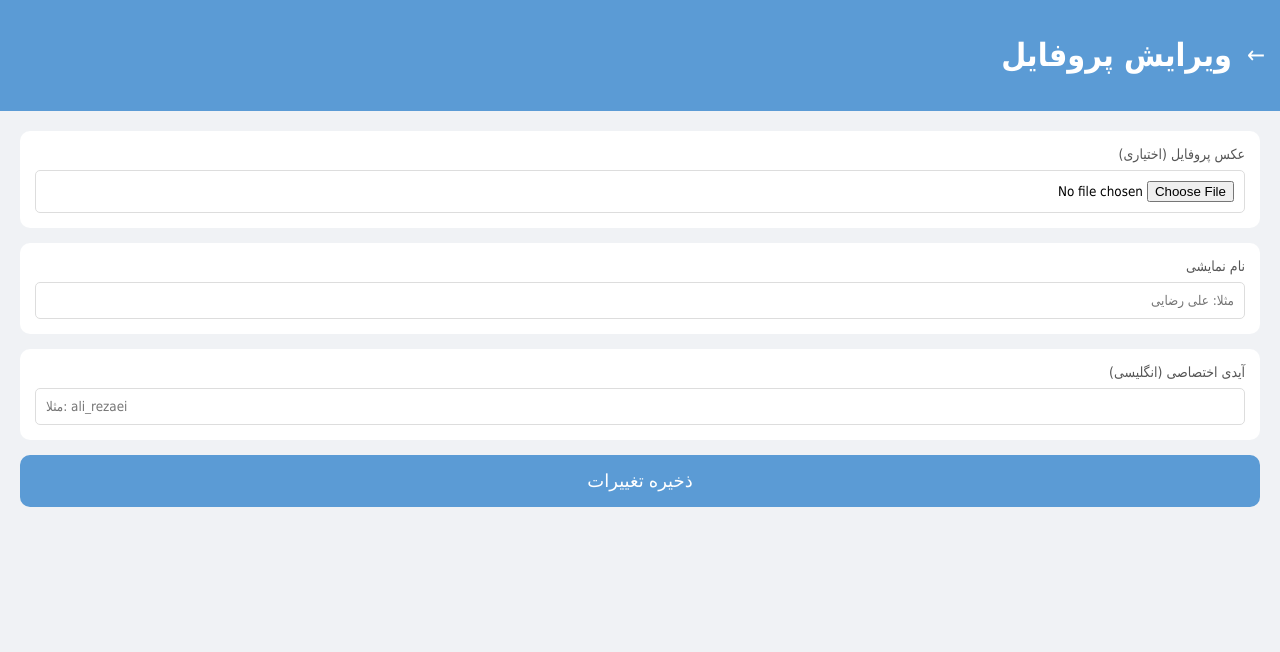
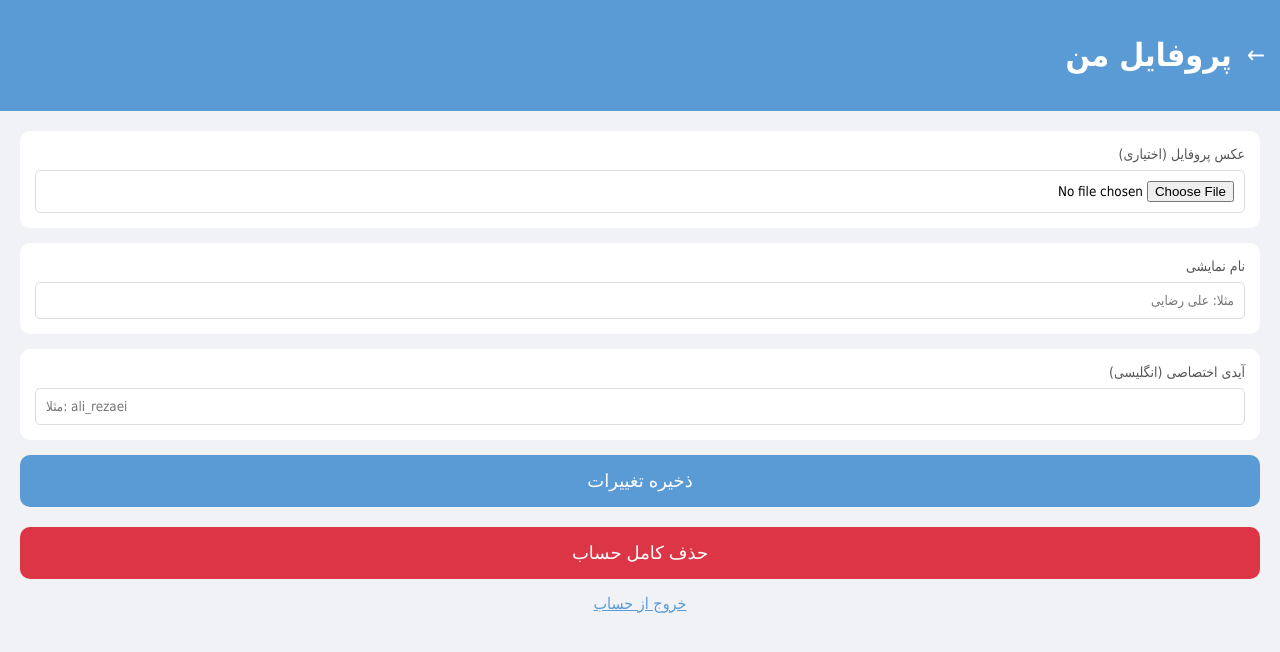
Before and after one commit to azhwan528-wq/chat-app, a Python web app: template templates/profile.html in a window 1280 px wide. Shown: the top 652 px of the page. Run offline with Jinja, Linux system fonts and the light colour scheme; the template is opened without the code that fills it, so the values that code supplies are empty.

Commit message:
Update profile.html

```diff
--- a/templates/profile.html
+++ b/templates/profile.html
@@ -13,6 +13,7 @@
         .input-group label { display: block; margin-bottom: 8px; color: #555; font-size: 14px; }
         .input-group input { width: 100%; padding: 10px; border: 1px solid #ddd; border-radius: 5px; box-sizing: border-box; font-family: 'Tahoma'; }
         .btn-submit { width: 100%; padding: 15px; background: #5b9bd5; color: white; border: none; border-radius: 10px; font-size: 18px; cursor: pointer; }
+        .btn-danger { background: #dc3545; }
         .alert-error { background-color: #f8d7da; color: #721c24; padding: 10px; border-radius: 5px; margin-bottom: 15px; }
         .alert-success { background-color: #d4edda; color: #155724; padding: 10px; border-radius: 5px; margin-bottom: 15px; }
     </style>
@@ -20,7 +21,7 @@
 <body>
     <div class="header">
         <a href="/home">&#8592;</a>
-        <h1>ویرایش پروفایل</h1>
+        <h1>پروفایل من</h1>
     </div>
     <div class="form-container">
         {% with messages = get_flashed_messages(with_categories=true) %}
@@ -28,6 +29,7 @@
             <div class="alert alert-{{ category }}">{{ message }}</div>
           {% endfor %}
         {% endwith %}
+
         <form method="POST" enctype="multipart/form-data">
             <div class="input-group">
                 <label>عکس پروفایل (اختیاری)</label>
@@ -43,6 +45,13 @@
             </div>
             <button type="submit" class="btn-submit">ذخیره تغییرات</button>
         </form>
+
+        <!-- ⭐ دکمه حذف حساب -->
+        <form method="POST" action="/delete_account" onsubmit="return confirm('آیا مطمئنید؟ این کار قابل بازگشت نیست و تمام اطلاعات شما پاک می‌شود.');">
+            <button type="submit" class="btn-submit btn-danger" style="margin-top: 20px;">حذف کامل حساب</button>
+        </form>
+
+        <a href="/logout" style="display: block; text-align: center; margin-top: 15px; color: #5b9bd5;">خروج از حساب</a>
     </div>
 </body>
 </html>
```
